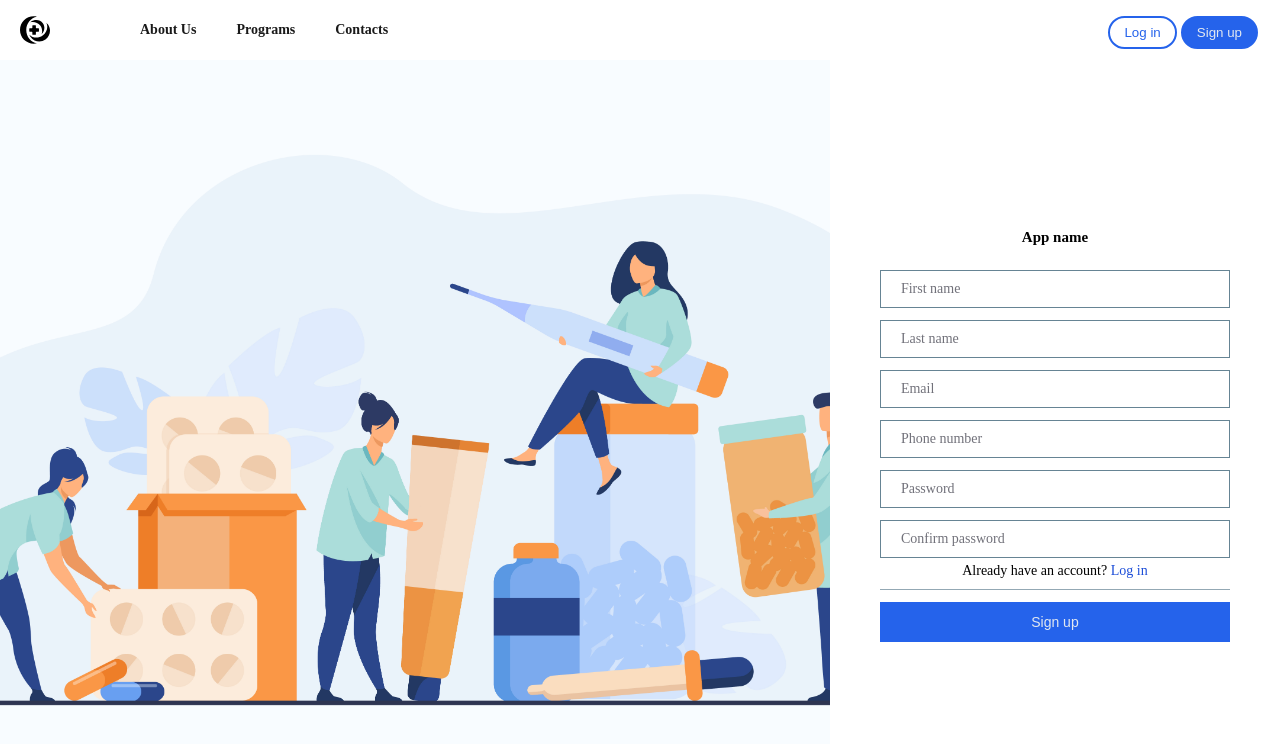
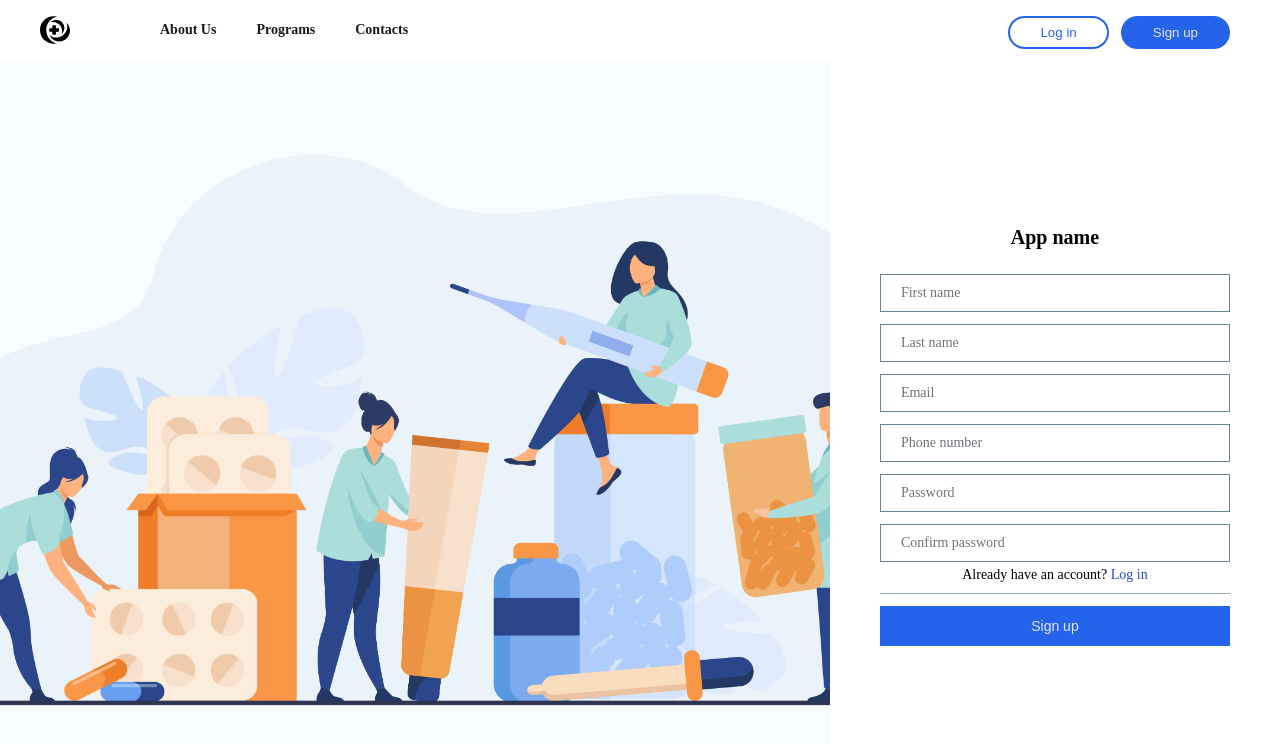
Before and after one commit to Ionut-Frisan/medhack, a React (Vite) app in the folder Frontend/: page /sign-up in a window 1280 px wide. Shown: the top 744 px of the page. Built offline with nearby package versions, Linux system fonts and the light colour scheme; no server answers.

Commit message:
update navbar and signup style

```diff
--- a/Frontend/src/components/NavBar/NavBar.scss
+++ b/Frontend/src/components/NavBar/NavBar.scss
@@ -6,7 +6,7 @@
   justify-content: space-between;
   align-items: center;
   height: 6rem;
-  padding: 0 2rem;
+  padding: 0 4rem;
   box-sizing: border-box;
   position: relative;
   z-index: 7;
@@ -80,6 +80,15 @@
     visibility: hidden;
     position: fixed;
   }
+  &-actions{
+    button:first-child{
+      margin-right: 1rem;
+    }
+    button{
+      padding-right: 3rem;
+      padding-left: 3rem;
+    }
+  }
 }
 
 @media only screen and (max-width: 768px){
--- a/Frontend/src/pages/SignUp/SignUp.jsx
+++ b/Frontend/src/pages/SignUp/SignUp.jsx
@@ -1,6 +1,6 @@
 import {useState} from "react";
 
-import '../../assets/style/pages/signup.scss';
+import './SignUp.scss';
 import MedButton from "../../components/button/MedButton.jsx";
 import MedInput from "../../components/input/MedInput.jsx";
 import Link from "../../components/router/Link.jsx";
@@ -8,40 +8,59 @@ import Link from "../../components/router/Link.jsx";
 import image from "../../assets/images/10132.jpg";
 
 const SignUp = () => {
+    const [firstName, setFirstName] = useState('');
+    const [lastName, setLastName] = useState('');
+    const [email, setEmail] = useState('');
+    const [phoneNumber, setPhoneNumber] = useState('');
+    const [password, setPassword] = useState('');
+    const [confirmPassword, setConfirmPassword] = useState('');
+
+    const handleSubmit = (event) => {
+        event.preventDefault();
+        // TODO: validate values
+        console.warn(firstName);
+    }
+
     return (
         <div className={'flex-2-1'}>
             <div className={'presentation'}>
                 <img src={image}/>
             </div>
-            <div className={'form'}>
-                <h2>App name</h2>
+            <form className={'form'} onSubmit={handleSubmit}>
+                <h1>App name</h1>
                 <MedInput labelPosition={'float'}
                           label={'First name'}
                           size={'large'}
+                          onChange={(e) => setFirstName(e.target.value)}
                 />
                 <MedInput labelPosition={'float'}
                           label={'Last name'}
                           size={'large'}
+                          onChange={(e) => setLastName(e.target.value)}
                 />
                 <MedInput labelPosition={'float'}
                           label={'Email'}
                           type={'email'}
                           size={'large'}
+                          onChange={(e) => setEmail(e.target.value)}
                 />
                 <MedInput labelPosition={'float'}
                           label={'Phone number'}
                           type={'tel'}
                           size={'large'}
+                          onChange={(e) => setPhoneNumber(e.target.value)}
                 />
                 <MedInput labelPosition={'float'}
                           label={'Password'}
                           type={'password'}
                           size={'large'}
+                          onChange={(e) => setPassword(e.target.value)}
                 />
                 <MedInput labelPosition={'float'}
                           label={'Confirm password'}
                           type={'password'}
                           size={'large'}
+                          onChange={(e) => setConfirmPassword(e.target.value)}
                 />
                 <span className={'log-in-option'}>
                     Already have an account?
@@ -53,7 +72,7 @@ const SignUp = () => {
                            label={'Sign up'}
                            size={'large'}>
                 </MedButton>
-            </div>
+            </form>
         </div>
     );
 }
--- a/Frontend/src/assets/style/pages/signup.scss
+++ b/Frontend/src/pages/SignUp/SignUp.scss
@@ -1,4 +1,4 @@
-@import "../variables";
+@import "../../assets/style/variables.scss";
 
 .flex-2-1{
   display: flex;
```
